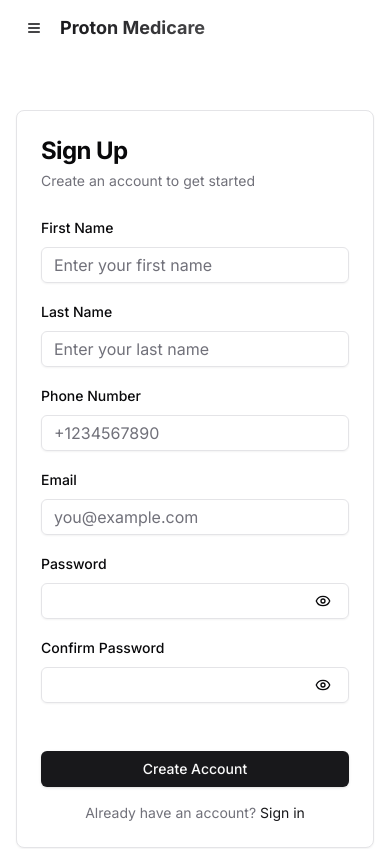
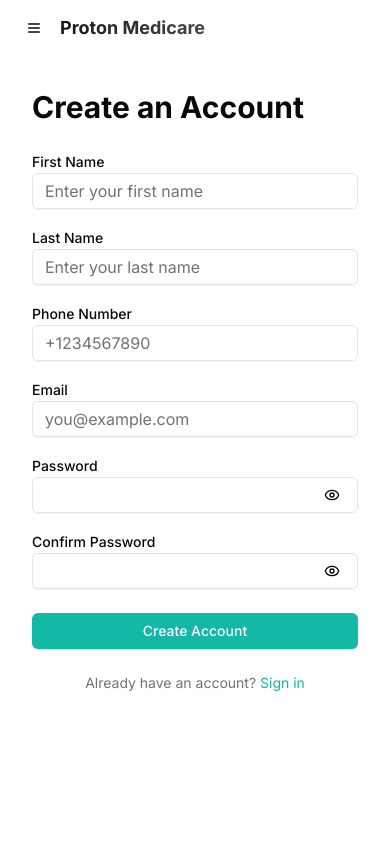
Before and after one commit to Mosesedem/proton-medicare, a Next.js app: page /signup in a window 390 px wide. Shown: the top 849 px of the page. Built offline with nearby package versions, Linux system fonts and the light colour scheme; what @radix-ui/themes would draw is missing.

Commit message:
feat: implement modern sign-in page with slideshow and improved styling

```diff
--- a/app/signup/page.tsx
+++ b/app/signup/page.tsx
@@ -1,21 +1,15 @@
 "use client";
 
-import { useState } from "react";
+import { useState, useEffect } from "react";
 import Link from "next/link";
 import { useRouter } from "next/navigation";
 import { Button } from "@/components/ui/button";
 import { Input } from "@/components/ui/input";
 import { Label } from "@/components/ui/label";
-import {
-  Card,
-  CardContent,
-  CardDescription,
-  CardFooter,
-  CardHeader,
-  CardTitle,
-} from "@/components/ui/card";
 import { Eye, EyeOff } from "lucide-react";
 import { toast } from "sonner";
+import { Slideshow } from "@/components/Slideshow";
+import { useLayoutConfig } from "@/contexts/LayoutConfigContext";
 
 interface FormData {
   firstName: string;
@@ -26,7 +20,7 @@ interface FormData {
   confirmPassword: string;
 }
 
-export default function SignUpPage() {
+export default function ModernSignUpPage() {
   const [isLoading, setIsLoading] = useState(false);
   const [formData, setFormData] = useState<FormData>({
     firstName: "",
@@ -40,6 +34,7 @@ export default function SignUpPage() {
   const [showConfirmPassword, setShowConfirmPassword] = useState(false);
   const router = useRouter();
   const [passwordError, setPasswordError] = useState("");
+  const { setConfig } = useLayoutConfig();
 
   const handleChange = (e: React.ChangeEvent<HTMLInputElement>) => {
     const { name, value } = e.target;
@@ -51,51 +46,17 @@ export default function SignUpPage() {
       setPasswordError("");
     }
   };
+  useEffect(() => {
+    setConfig({ hideHeader: false, hideFooter: true });
+    return () => setConfig({ hideHeader: false, hideFooter: false });
+  }, [setConfig]);
 
   const validateForm = () => {
-    const requiredFields: (keyof FormData)[] = [
-      "firstName",
-      "lastName",
-      "phoneNumber",
-      "email",
-      "password",
-      "confirmPassword",
-    ];
-
-    for (const field of requiredFields) {
-      if (!formData[field].trim()) {
-        toast.error(
-          `${field.replace(/([A-Z])/g, " $1").replace(/^./, (str) => str.toUpperCase())} is required`,
-        );
-        return false;
-      }
-    }
-
-    const emailRegex = /^[^\s@]+@[^\s@]+\.[^\s@]+$/;
-    if (!emailRegex.test(formData.email)) {
-      toast.error("Please enter a valid email address");
-      return false;
-    }
-
-    const phoneRegex = /^\+?[0-9]\d{1,14}$/;
-    if (!phoneRegex.test(formData.phoneNumber)) {
-      toast.error("Please enter a valid phone number");
-      return false;
-    }
-
     if (formData.password !== formData.confirmPassword) {
       setPasswordError("Passwords do not match");
       return false;
     }
-
-    const passwordRegex = /^.{6,}$/;
-    if (!passwordRegex.test(formData.password)) {
-      setPasswordError(
-        "Password must be at least 8 characters with letters and numbers",
-      );
-      return false;
-    }
-
+    // Add more validation rules as needed
     return true;
   };
 
@@ -142,15 +103,14 @@ export default function SignUpPage() {
   };
 
   return (
-    <div className="container mx-auto flex min-h-screen items-center justify-center p-4">
-      <Card className="w-full max-w-md">
-        <CardHeader className="space-y-1">
-          <CardTitle className="text-2xl font-bold">Sign Up</CardTitle>
-          <CardDescription>Create an account to get started</CardDescription>
-        </CardHeader>
+    <div className="flex h-screen">
+      {/* Left side - Sign Up Form */}
+      <div className="w-full overflow-y-auto p-8 md:w-1/2">
+        <div className="mx-auto max-w-md">
+          <h1 className="mb-6 text-3xl font-bold">Create an Account</h1>
           <form onSubmit={handleSubmit} className="space-y-6">
-          <CardContent className="space-y-4">
-            <div className="space-y-2">
+            <div className="space-y-4">
+              <div>
                 <Label htmlFor="firstName">First Name</Label>
                 <Input
                   id="firstName"
@@ -162,8 +122,7 @@ export default function SignUpPage() {
                   required
                 />
               </div>
-
-            <div className="space-y-2">
+              <div>
                 <Label htmlFor="lastName">Last Name</Label>
                 <Input
                   id="lastName"
@@ -175,8 +134,7 @@ export default function SignUpPage() {
                   required
                 />
               </div>
-
-            <div className="space-y-2">
+              <div>
                 <Label htmlFor="phoneNumber">Phone Number</Label>
                 <Input
                   id="phoneNumber"
@@ -188,8 +146,7 @@ export default function SignUpPage() {
                   required
                 />
               </div>
-
-            <div className="space-y-2">
+              <div>
                 <Label htmlFor="email">Email</Label>
                 <Input
                   id="email"
@@ -201,8 +158,7 @@ export default function SignUpPage() {
                   required
                 />
               </div>
-
-            <div className="space-y-2">
+              <div>
                 <Label htmlFor="password">Password</Label>
                 <div className="relative">
                   <Input
@@ -228,8 +184,7 @@ export default function SignUpPage() {
                   </Button>
                 </div>
               </div>
-
-            <div className="space-y-2">
+              <div>
                 <Label htmlFor="confirmPassword">Confirm Password</Label>
                 <div className="relative">
                   <Input
@@ -258,20 +213,28 @@ export default function SignUpPage() {
                   <p className="text-sm text-destructive">{passwordError}</p>
                 )}
               </div>
-          </CardContent>
-          <CardFooter className="flex flex-col space-y-4">
-            <Button type="submit" className="w-full" disabled={isLoading}>
+            </div>
+            <Button
+              type="submit"
+              className="w-full bg-teal-500 hover:bg-teal-600"
+              disabled={isLoading}
+            >
               {isLoading ? "Creating Account..." : "Create Account"}
             </Button>
-            <p className="text-center text-sm text-muted-foreground">
+          </form>
+          <p className="mt-6 text-center text-sm text-muted-foreground">
             Already have an account?{" "}
-              <Link href="/signin" className="text-primary hover:underline">
+            <Link href="/signin" className="text-teal-500 hover:underline">
               Sign in
             </Link>
           </p>
-          </CardFooter>
-        </form>
-      </Card>
+        </div>
+      </div>
+
+      {/* Right side - Slideshow */}
+      <div className="hidden w-1/2 md:block">
+        <Slideshow />
+      </div>
     </div>
   );
 }
--- a/components/Slideshow.tsx
+++ b/components/Slideshow.tsx
@@ -1,27 +1,30 @@
-import { useState, useEffect } from 'react'
-import Image from 'next/image'
-import { ChevronLeft, ChevronRight, Users, Briefcase, Sparkles } from 'lucide-react'
+"use client";
+
+import { useState, useEffect } from "react";
+import Image from "next/image";
+import { ChevronLeft, ChevronRight } from "lucide-react";
 
 const images = [
   "https://skydd.ng/assets/Onboarding/1.svg",
   "https://skydd.ng/assets/Onboarding/2.svg",
   "https://skydd.ng/assets/Onboarding/3.svg",
   "https://skydd.ng/assets/Onboarding/5.svg",
-  "https://skydd.ng/assets/Onboarding/4.svg"
-]
+  "https://skydd.ng/assets/Onboarding/4.svg",
+];
 
 export function Slideshow() {
-  const [currentImage, setCurrentImage] = useState(0)
+  const [currentImage, setCurrentImage] = useState(0);
 
   useEffect(() => {
     const timer = setInterval(() => {
-      setCurrentImage((prev) => (prev + 1) % images.length)
-    }, 5000)
-    return () => clearInterval(timer)
-  }, [])
+      setCurrentImage((prev) => (prev + 1) % images.length);
+    }, 5000);
+    return () => clearInterval(timer);
+  }, []);
 
-  const nextImage = () => setCurrentImage((prev) => (prev + 1) % images.length)
-  const prevImage = () => setCurrentImage((prev) => (prev - 1 + images.length) % images.length)
+  const nextImage = () => setCurrentImage((prev) => (prev + 1) % images.length);
+  const prevImage = () =>
+    setCurrentImage((prev) => (prev - 1 + images.length) % images.length);
 
   return (
     <div className="relative h-full w-full">
@@ -33,14 +36,26 @@ export function Slideshow() {
         className="transition-opacity duration-500"
         priority={false}
       />
-      <div className="absolute inset-0 bg-black bg-opacity-30" />
-      <button onClick={prevImage} className="absolute left-4 top-1/2 transform -translate-y-1/2 text-white">
-        <ChevronLeft size={40} />
-      </button>
-      <button onClick={nextImage} className="absolute right-4 top-1/2 transform -translate-y-1/2 text-white">
-        <ChevronRight size={40} />
-      </button>
-
+      <div className="absolute inset-0 flex flex-col items-center justify-center bg-black bg-opacity-30 p-8 text-white">
+        <h2 className="mb-4 text-4xl font-bold">Welcome to Our Platform</h2>
+        <p className="mb-8 text-xl">
+          Discover amazing features and opportunities
+        </p>
+        <div className="flex space-x-4">
+          <button
+            onClick={prevImage}
+            className="rounded-full bg-white bg-opacity-20 p-2 transition-colors hover:bg-opacity-30"
+          >
+            <ChevronLeft size={24} />
+          </button>
+          <button
+            onClick={nextImage}
+            className="rounded-full bg-white bg-opacity-20 p-2 transition-colors hover:bg-opacity-30"
+          >
+            <ChevronRight size={24} />
+          </button>
+        </div>
+      </div>
     </div>
-  )
+  );
 }
```
Also changed, not shown: app/signin/page.tsx (+34 -35 lines). Lines whose indentation alone changed are shown as unchanged.
